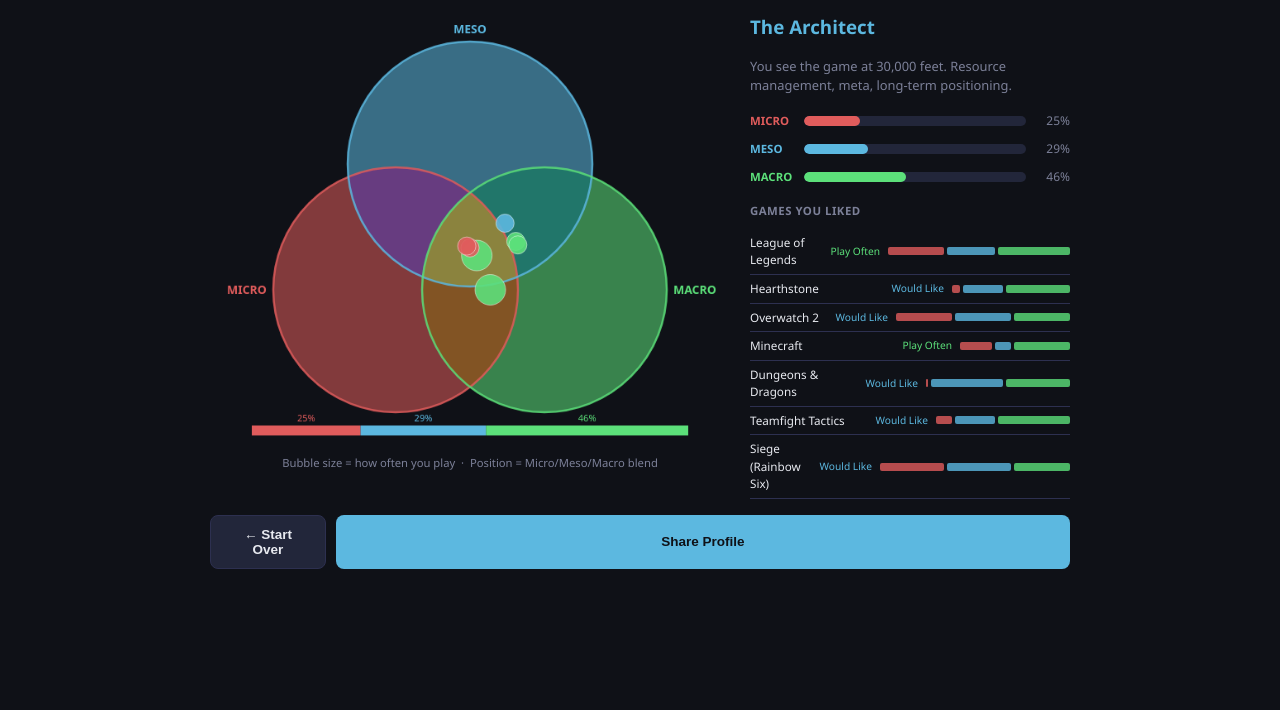
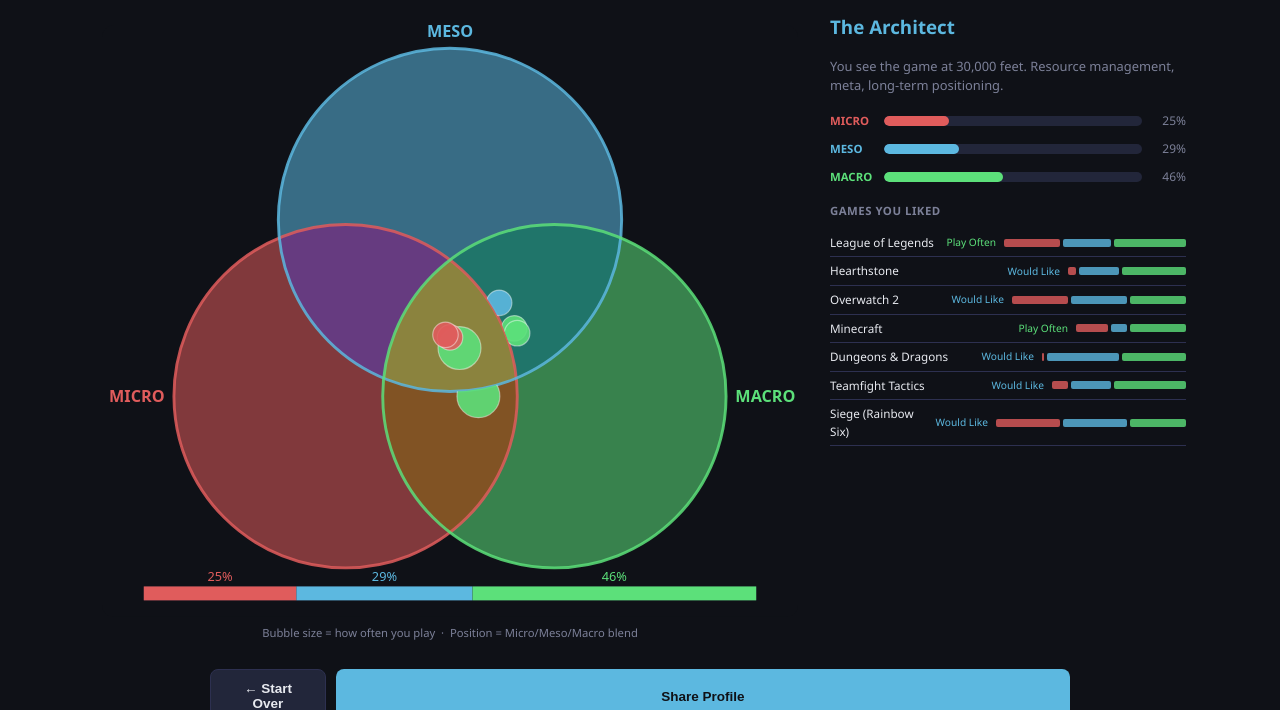
Before and after one commit to pquaidoo/MicroMesoMacro, a website: page index.html in a window 1280 px wide. Both pictures are taken after a click on the button "See Example Results". Shown: the part 90-800 px from the top of the page. Drawn offline with Linux system fonts and the light colour scheme.

Commit message:
Apperacne update

```diff
--- a/index.html
+++ b/index.html
@@ -104,7 +104,7 @@
     <div class="results-layout">
 
       <div class="panel" style="padding:12px;">
-        <canvas id="venn-svg"></canvas>
+        <svg id="venn-svg"></svg>
         <p style="text-align:center;font-size:0.75rem;color:var(--muted);margin-top:8px;">
           Bubble size = how often you play &nbsp;·&nbsp; Position = Micro/Meso/Macro blend
         </p>
@@ -122,6 +122,7 @@
 
 </main>
 
+<div id="venn-tooltip"></div>
 <script src="js/games.js"></script>
 <script src="js/venn.js"></script>
 <script src="js/quiz.js"></script>
--- a/js/venn.js
+++ b/js/venn.js
@@ -1,25 +1,25 @@
 const VENN = (() => {
-  const W = 600, H = 510;
-  const R = 148;
+  const W = 600, H = 510, R = 148;
+  const NS = 'http://www.w3.org/2000/svg';
 
-  // Circle centers — triangle with ~175px sides, so all three overlap significantly
-  const C = {
-    micro: [210, 320],
-    meso:  [300, 168],
-    macro: [390, 320],
+  const C = { micro: [210, 320], meso: [300, 168], macro: [390, 320] };
+  const COL = { micro: '#e05c5c', meso: '#5cb8e0', macro: '#5ce07a' };
+  const ICOL = {
+    micro_meso:  '#b060d8',
+    micro_macro: '#e08a30',
+    meso_macro:  '#30c8b0',
+    all:         '#f0e060',
   };
+  const OP = 0.55;
 
-  const COL = { micro: '#e05c5c', meso: '#5cb8e0', macro: '#5ce07a' };
+  function svgEl(tag, attrs, text) {
+    const e = document.createElementNS(NS, tag);
+    for (const [k, v] of Object.entries(attrs)) e.setAttribute(k, v);
+    if (text !== undefined) e.textContent = text;
+    return e;
+  }
 
-  // Colors for the 3 pairwise overlaps and the center (all-three)
-  const ICOL = {
-    micro_meso:  '#b060d8',  // purple
-    micro_macro: '#e08a30',  // orange
-    meso_macro:  '#30c8b0',  // teal
-    all:         '#f0e060',  // yellow
-  };
-
-  function toRgba(hex, a) {
+  function hex2rgba(hex, a) {
     const r = parseInt(hex.slice(1, 3), 16);
     const g = parseInt(hex.slice(3, 5), 16);
     const b = parseInt(hex.slice(5, 7), 16);
@@ -42,97 +42,134 @@ const VENN = (() => {
     return COL.macro;
   }
 
-  // Fill only the area that is INSIDE every circle in `inside`
-  // and OUTSIDE every circle in `outside`.
-  // Uses canvas save/restore so clips don't leak.
-  function fillRegion(ctx, color, inside, outside) {
-    ctx.save();
+  function render(svgRoot, selectedGames) {
+    svgRoot.innerHTML = '';
+    svgRoot.setAttribute('viewBox', `0 0 ${W} ${H}`);
 
-    // Positive clips: intersect down to inside each listed circle
-    inside.forEach(([cx, cy]) => {
-      ctx.beginPath();
-      ctx.arc(cx, cy, R, 0, Math.PI * 2);
-      ctx.clip();
+    const [mi, me, ma] = [C.micro, C.meso, C.macro];
+    const defs = svgEl('defs', {});
+
+    // ── Clip paths (one per circle) ──────────────────────────────────────────
+    [['venn-c-mi', mi], ['venn-c-me', me], ['venn-c-ma', ma]].forEach(([id, [cx, cy]]) => {
+      const cp = svgEl('clipPath', { id });
+      cp.appendChild(svgEl('circle', { cx, cy, r: R }));
+      defs.appendChild(cp);
     });
 
-    // Negative clips: cut away each listed circle using even-odd rule
-    // (a full-canvas rect plus the circle path, clipped evenodd = everything outside the circle)
-    outside.forEach(([cx, cy]) => {
-      ctx.beginPath();
-      ctx.rect(0, 0, W, H);
-      ctx.arc(cx, cy, R, 0, Math.PI * 2);
-      ctx.clip('evenodd');
+    // ── Exclusion masks ───────────────────────────────────────────────────────
+    // Each mask shows everything (white rect) then blacks out the excluded circles.
+    // Used for region fills AND bubble containment.
+    const EXCL = {
+      'me-ma': [me, ma],
+      'mi-ma': [mi, ma],
+      'mi-me': [mi, me],
+      'ma':    [ma],
+      'me':    [me],
+      'mi':    [mi],
+    };
+    Object.entries(EXCL).forEach(([key, circles]) => {
+      const mask = svgEl('mask', { id: `venn-x-${key}` });
+      mask.appendChild(svgEl('rect', { x: 0, y: 0, width: W, height: H, fill: 'white' }));
+      circles.forEach(([cx, cy]) => {
+        mask.appendChild(svgEl('circle', { cx, cy, r: R, fill: 'black' }));
+      });
+      defs.appendChild(mask);
     });
 
-    ctx.fillStyle = color;
-    ctx.fillRect(0, 0, W, H);
-    ctx.restore();
-  }
+    svgRoot.appendChild(defs);
 
-  function render(canvasEl, selectedGames) {
-    canvasEl.width  = W;
-    canvasEl.height = H;
-    const ctx = canvasEl.getContext('2d');
+    // ── Background ───────────────────────────────────────────────────────────
+    svgRoot.appendChild(svgEl('rect', { x: 0, y: 0, width: W, height: H, fill: '#0f1117' }));
 
-    const [mi, me, ma] = [C.micro, C.meso, C.macro];
-    const OP = 0.55;
+    // ── 7 Venn regions ───────────────────────────────────────────────────────
+    // Wrap a colored rect in nested clip-path groups, optionally with an exclusion mask.
+    function region(color, clipKeys, exclKey) {
+      let inner = svgEl('rect', {
+        x: 0, y: 0, width: W, height: H,
+        fill: color,
+        ...(exclKey ? { mask: `url(#venn-x-${exclKey})` } : {}),
+      });
+      for (let i = clipKeys.length - 1; i >= 0; i--) {
+        const g = svgEl('g', { 'clip-path': `url(#venn-c-${clipKeys[i]})` });
+        g.appendChild(inner);
+        inner = g;
+      }
+      return inner;
+    }
 
-    // ── Background ──
-    ctx.fillStyle = '#0f1117';
-    ctx.fillRect(0, 0, W, H);
+    svgRoot.appendChild(region(hex2rgba(COL.micro,        OP), ['mi'],           'me-ma'));
+    svgRoot.appendChild(region(hex2rgba(COL.meso,         OP), ['me'],           'mi-ma'));
+    svgRoot.appendChild(region(hex2rgba(COL.macro,        OP), ['ma'],           'mi-me'));
+    svgRoot.appendChild(region(hex2rgba(ICOL.micro_meso,  OP), ['mi', 'me'],     'ma'));
+    svgRoot.appendChild(region(hex2rgba(ICOL.micro_macro, OP), ['mi', 'ma'],     'me'));
+    svgRoot.appendChild(region(hex2rgba(ICOL.meso_macro,  OP), ['me', 'ma'],     'mi'));
+    svgRoot.appendChild(region(hex2rgba(ICOL.all,         OP), ['mi', 'me', 'ma'], null));
 
-    // ── 7 Venn regions ──
-    fillRegion(ctx, toRgba(COL.micro,        OP), [mi],       [me, ma]);
-    fillRegion(ctx, toRgba(COL.meso,         OP), [me],       [mi, ma]);
-    fillRegion(ctx, toRgba(COL.macro,        OP), [ma],       [mi, me]);
-    fillRegion(ctx, toRgba(ICOL.micro_meso,  OP), [mi, me],   [ma]    );
-    fillRegion(ctx, toRgba(ICOL.micro_macro, OP), [mi, ma],   [me]    );
-    fillRegion(ctx, toRgba(ICOL.meso_macro,  OP), [me, ma],   [mi]    );
-    fillRegion(ctx, toRgba(ICOL.all,         OP), [mi, me, ma], []    );
-
-    // ── Circle outlines ──
+    // ── Circle outlines ───────────────────────────────────────────────────────
     [[COL.micro, mi], [COL.meso, me], [COL.macro, ma]].forEach(([col, [cx, cy]]) => {
-      ctx.beginPath();
-      ctx.arc(cx, cy, R, 0, Math.PI * 2);
-      ctx.strokeStyle = col;
-      ctx.lineWidth = 2.5;
-      ctx.globalAlpha = 0.85;
-      ctx.stroke();
-    });
-    ctx.globalAlpha = 1;
-
-    // ── Category labels ──
-    ctx.font = 'bold 14px system-ui, sans-serif';
-
-    ctx.fillStyle = COL.micro;
-    ctx.textAlign = 'right';
-    ctx.fillText('MICRO', C.micro[0] - R - 8, C.micro[1] + 5);
-
-    ctx.fillStyle = COL.meso;
-    ctx.textAlign = 'center';
-    ctx.fillText('MESO', C.meso[0], C.meso[1] - R - 10);
-
-    ctx.fillStyle = COL.macro;
-    ctx.textAlign = 'left';
-    ctx.fillText('MACRO', C.macro[0] + R + 8, C.macro[1] + 5);
-
-    // ── Game bubbles ──
-    selectedGames.forEach(sg => {
-      const pos = gamePos(sg.game);
-      const r   = 6 + sg.frequency * 2.5;
-
-      ctx.beginPath();
-      ctx.arc(pos.x, pos.y, r, 0, Math.PI * 2);
-      ctx.fillStyle = dominantColor(sg.game);
-      ctx.globalAlpha = 0.9;
-      ctx.fill();
-      ctx.globalAlpha = 1;
-      ctx.strokeStyle = 'rgba(255,255,255,0.5)';
-      ctx.lineWidth = 1;
-      ctx.stroke();
+      svgRoot.appendChild(svgEl('circle', {
+        cx, cy, r: R,
+        fill: 'none', stroke: col, 'stroke-width': 2.5, opacity: 0.85,
+      }));
     });
 
-    // ── Summary bar ──
+    // ── Category labels ───────────────────────────────────────────────────────
+    const lf = { style: 'font: bold 14px system-ui, sans-serif' };
+    svgRoot.appendChild(svgEl('text', { x: C.micro[0] - R - 8, y: C.micro[1] + 5,   fill: COL.micro,  'text-anchor': 'end',    ...lf }, 'MICRO'));
+    svgRoot.appendChild(svgEl('text', { x: C.meso[0],          y: C.meso[1] - R - 10, fill: COL.meso,  'text-anchor': 'middle', ...lf }, 'MESO'));
+    svgRoot.appendChild(svgEl('text', { x: C.macro[0] + R + 8, y: C.macro[1] + 5,  fill: COL.macro, 'text-anchor': 'start',  ...lf }, 'MACRO'));
+
+    // ── Game bubbles (drawn last = always on top of all regions) ─────────────
+    const tooltip = document.getElementById('venn-tooltip');
+
+    selectedGames.forEach(sg => {
+      const pos  = gamePos(sg.game);
+      const r    = 6 + sg.frequency * 2.5;
+      const g    = thresh(sg.game);
+
+      // Build exclusion mask key from whichever categories are absent
+      const absent = [];
+      if (g.micro === 0) absent.push('mi');
+      if (g.meso  === 0) absent.push('me');
+      if (g.macro === 0) absent.push('ma');
+      const exclKey = absent.length ? absent.join('-') : null;
+
+      const circle = svgEl('circle', {
+        cx: pos.x.toFixed(1), cy: pos.y.toFixed(1), r: r.toFixed(1),
+        fill: dominantColor(sg.game),
+        stroke: 'white', 'stroke-width': 1, 'stroke-opacity': 0.5,
+        opacity: 0.9,
+        style: 'cursor: pointer',
+      });
+
+      // Wrap in a <g> with the exclusion mask so the bubble can't bleed into
+      // circles it doesn't belong to, no matter how large it gets.
+      const node = exclKey
+        ? (() => {
+            const grp = svgEl('g', { mask: `url(#venn-x-${exclKey})` });
+            grp.appendChild(circle);
+            return grp;
+          })()
+        : circle;
+
+      if (tooltip) {
+        node.addEventListener('mouseenter', e => {
+          tooltip.textContent = sg.game.name;
+          tooltip.classList.add('visible');
+          tooltip.style.left = (e.clientX + 12) + 'px';
+          tooltip.style.top  = (e.clientY - 28) + 'px';
+        });
+        node.addEventListener('mousemove', e => {
+          tooltip.style.left = (e.clientX + 12) + 'px';
+          tooltip.style.top  = (e.clientY - 28) + 'px';
+        });
+        node.addEventListener('mouseleave', () => tooltip.classList.remove('visible'));
+      }
+
+      svgRoot.appendChild(node);
+    });
+
+    // ── Summary bar ──────────────────────────────────────────────────────────
     if (selectedGames.length > 0) {
       const tot = { micro: 0, meso: 0, macro: 0 };
       selectedGames.forEach(sg => {
@@ -141,26 +178,25 @@ const VENN = (() => {
         tot.meso  += g.meso  * sg.frequency;
         tot.macro += g.macro * sg.frequency;
       });
-      const sum = tot.micro + tot.meso + tot.macro || 1;
-      const pct = { micro: tot.micro / sum, meso: tot.meso / sum, macro: tot.macro / sum };
+      const sum  = tot.micro + tot.meso + tot.macro || 1;
+      const pct  = { micro: tot.micro / sum, meso: tot.meso / sum, macro: tot.macro / sum };
+      const barY = H - 26, barX = 36, barW = W - 72, barH = 12;
+      const bf   = { style: 'font: 11px system-ui, sans-serif' };
 
-      const barY = H - 26, barX = 36, barW = W - 72, barH = 12;
-
-      ctx.fillStyle = '#1e2130';
-      ctx.fillRect(barX, barY, barW, barH);
+      svgRoot.appendChild(svgEl('rect', { x: barX, y: barY, width: barW, height: barH, fill: '#1e2130' }));
 
       let cur = barX;
       ['micro', 'meso', 'macro'].forEach(cat => {
         const segW = barW * pct[cat];
         if (segW > 1) {
-          ctx.fillStyle = COL[cat];
-          ctx.fillRect(cur, barY, segW, barH);
-
+          svgRoot.appendChild(svgEl('rect', {
+            x: cur.toFixed(1), y: barY, width: segW.toFixed(1), height: barH, fill: COL[cat],
+          }));
           if (pct[cat] > 0.07) {
-            ctx.fillStyle = COL[cat];
-            ctx.font = '11px system-ui, sans-serif';
-            ctx.textAlign = 'center';
-            ctx.fillText(`${Math.round(pct[cat] * 100)}%`, cur + segW / 2, barY - 5);
+            svgRoot.appendChild(svgEl('text', {
+              x: (cur + segW / 2).toFixed(1), y: barY - 5,
+              fill: COL[cat], 'text-anchor': 'middle', ...bf,
+            }, `${Math.round(pct[cat] * 100)}%`));
           }
         }
         cur += segW;
--- /dev/null
+++ b/package.json
@@ -0,0 +1,6 @@
+{
+  "name": "micromesomacroo",
+  "scripts": {
+    "start": "npx live-server --port=3000 --no-css-inject"
+  }
+}
--- a/style.css
+++ b/style.css
@@ -62,7 +62,7 @@ header p.tagline {
 
 main {
   width: 100%;
-  max-width: 860px;
+  max-width: 1100px;
   flex: 1;
   display: flex;
   flex-direction: column;
@@ -354,7 +354,7 @@ main {
 /* ── RESULTS ── */
 .results-layout {
   display: grid;
-  grid-template-columns: 1fr 320px;
+  grid-template-columns: 2fr 1fr;
   gap: 20px;
   margin-top: 16px;
   align-items: start;
@@ -366,13 +366,15 @@ main {
   height: auto;
   display: block;
   border-radius: var(--radius);
-  aspect-ratio: 600 / 510;
 }
 
 .breakdown-panel {
   display: flex;
   flex-direction: column;
   gap: 16px;
+  overflow-y: auto;
+  max-height: calc(100vh - 190px);
+  padding-right: 4px;
 }
 
 .profile-title {
@@ -428,6 +430,24 @@ main {
 .btn-sm { padding: 7px 14px; font-size: 0.82rem; }
 .btn-row { display: flex; gap: 10px; width: 100%; }
 
+/* ── Venn tooltip ── */
+#venn-tooltip {
+  position: fixed;
+  background: var(--surface);
+  border: 1px solid var(--border);
+  border-radius: 6px;
+  padding: 5px 10px;
+  font-size: 0.78rem;
+  font-weight: 600;
+  color: var(--text);
+  pointer-events: none;
+  white-space: nowrap;
+  opacity: 0;
+  transition: opacity 0.1s;
+  z-index: 100;
+}
+#venn-tooltip.visible { opacity: 1; }
+
 /* Scrollbar */
 ::-webkit-scrollbar { width: 6px; }
 ::-webkit-scrollbar-track { background: transparent; }
@@ -437,6 +457,7 @@ main {
 @media (max-width: 640px) {
   .categories { grid-template-columns: 1fr; }
   .results-layout { grid-template-columns: 1fr; }
+  .breakdown-panel { max-height: none; }
   .card-stack, .deck-done { width: 290px; }
   .swipe-arena { height: 360px; }
   .ab-label { display: none; }
```
